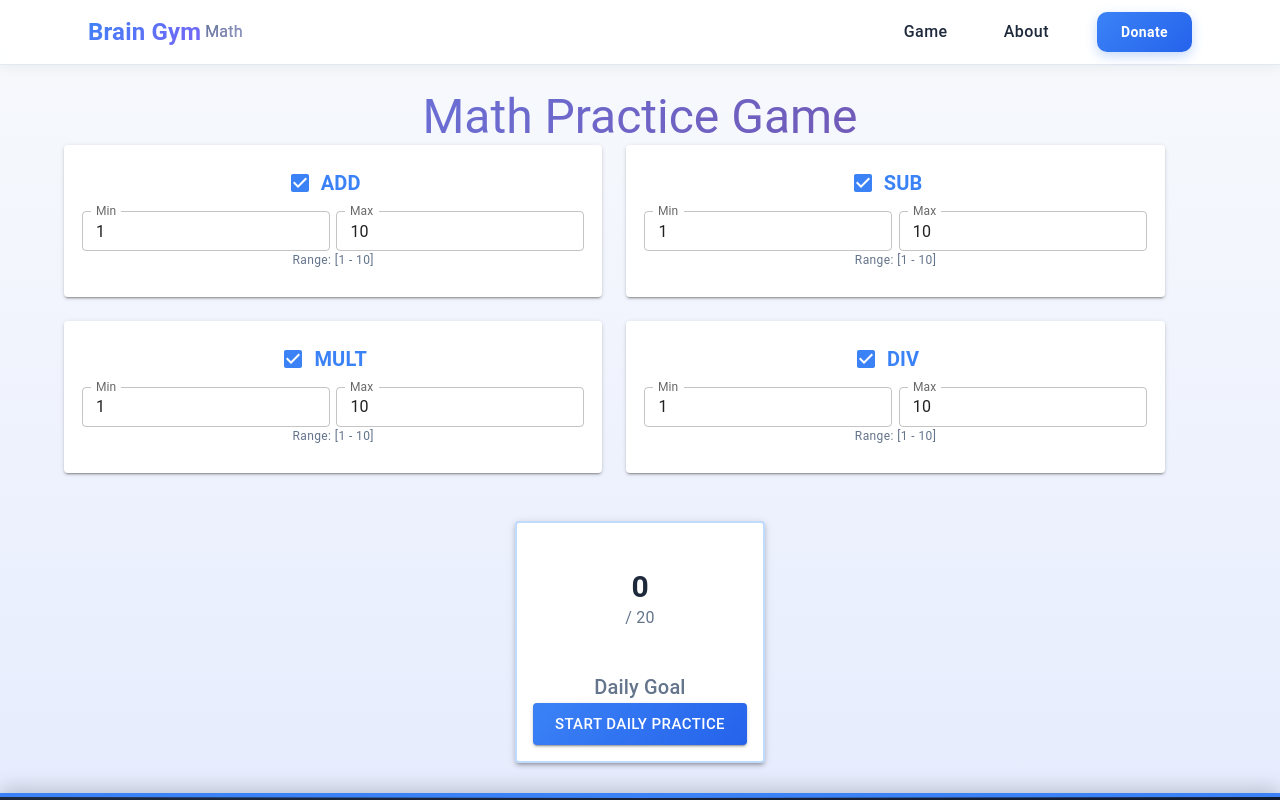
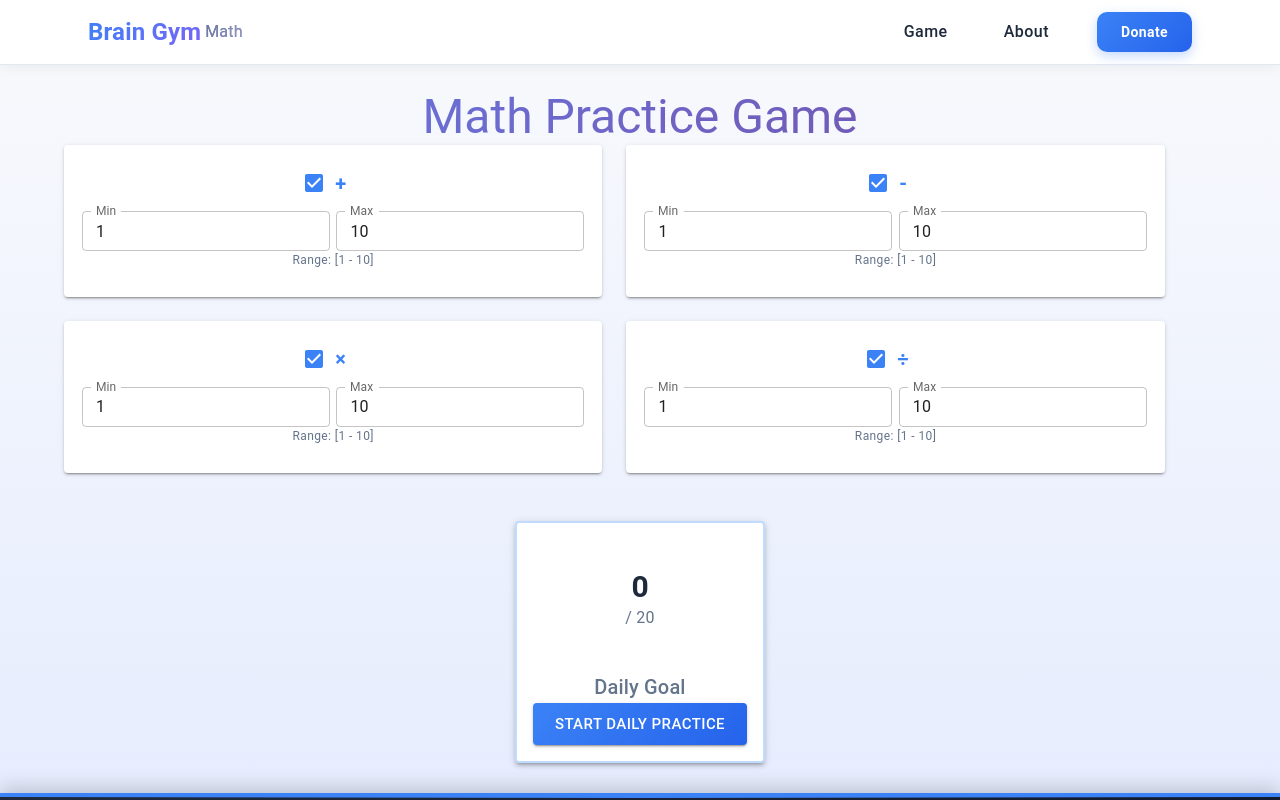
Before and after one commit to kostyati/Brain-Gym, a React (Vite) app: page / in a window 1280 px wide. Shown: the top 800 px of the page. Built offline with nearby package versions, Linux system fonts and the light colour scheme.

Commit message:
some design changes

```diff
--- a/src/components/GamePage.jsx
+++ b/src/components/GamePage.jsx
@@ -311,7 +311,7 @@ export default function GamePage() {
 
       <Grid container spacing={{ xs: 1.5, sm: 3 }} className="setup-grid">
         {Object.keys(settings).map((operation) => (
-          <Grid item xs={6} sm={6} md={3} key={operation}>
+          <Grid item xs={3} sm={3} md={3} key={operation}>
             <Card elevation={2} className="setup-card">
               <CardContent className="setup-card-content">
                 <Box className="setup-operation-header">
@@ -337,7 +337,7 @@ export default function GamePage() {
                           fontSize: { xs: '0.9rem', md: '1.25rem' }
                         }}
                       >
-                        {operation}
+                        {operation === 'ADD' ? '+' : operation === 'SUB' ? '-' : operation === 'MULT' ? '×' : '÷'}
                       </Typography>
                     }
                   />
```
